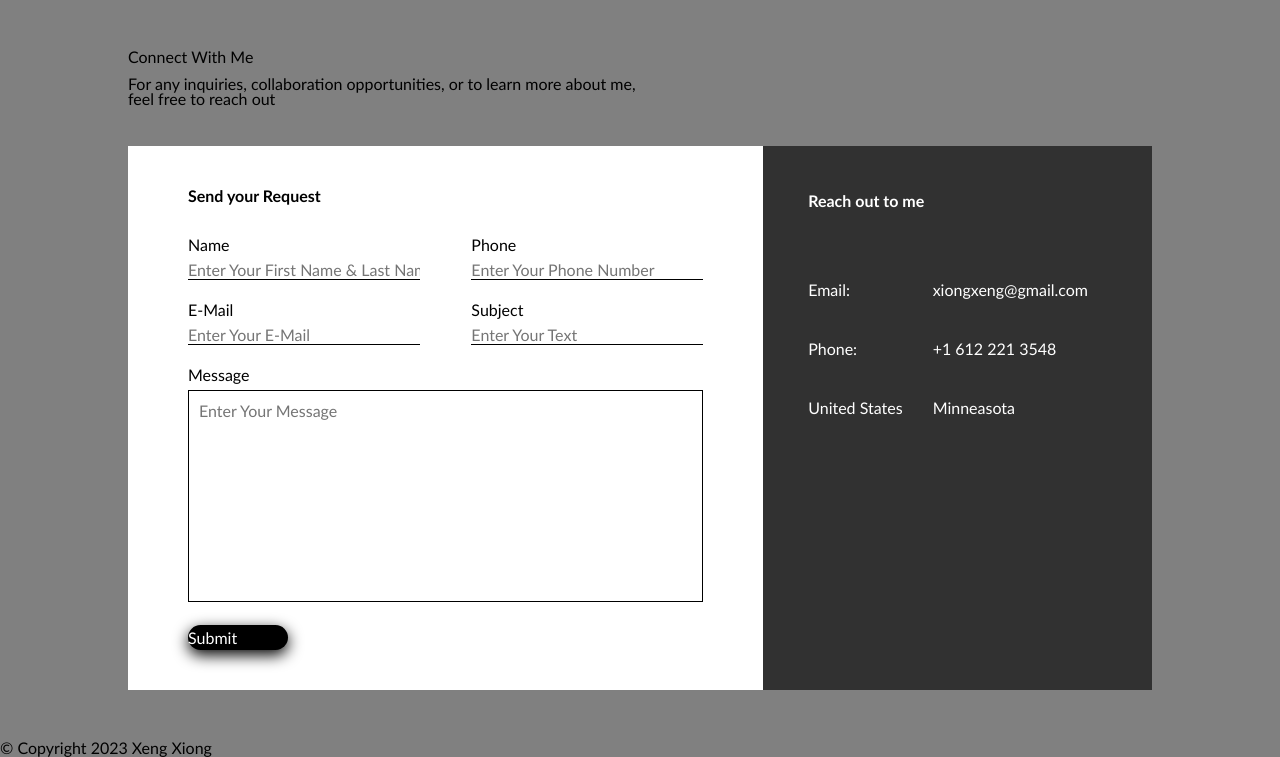
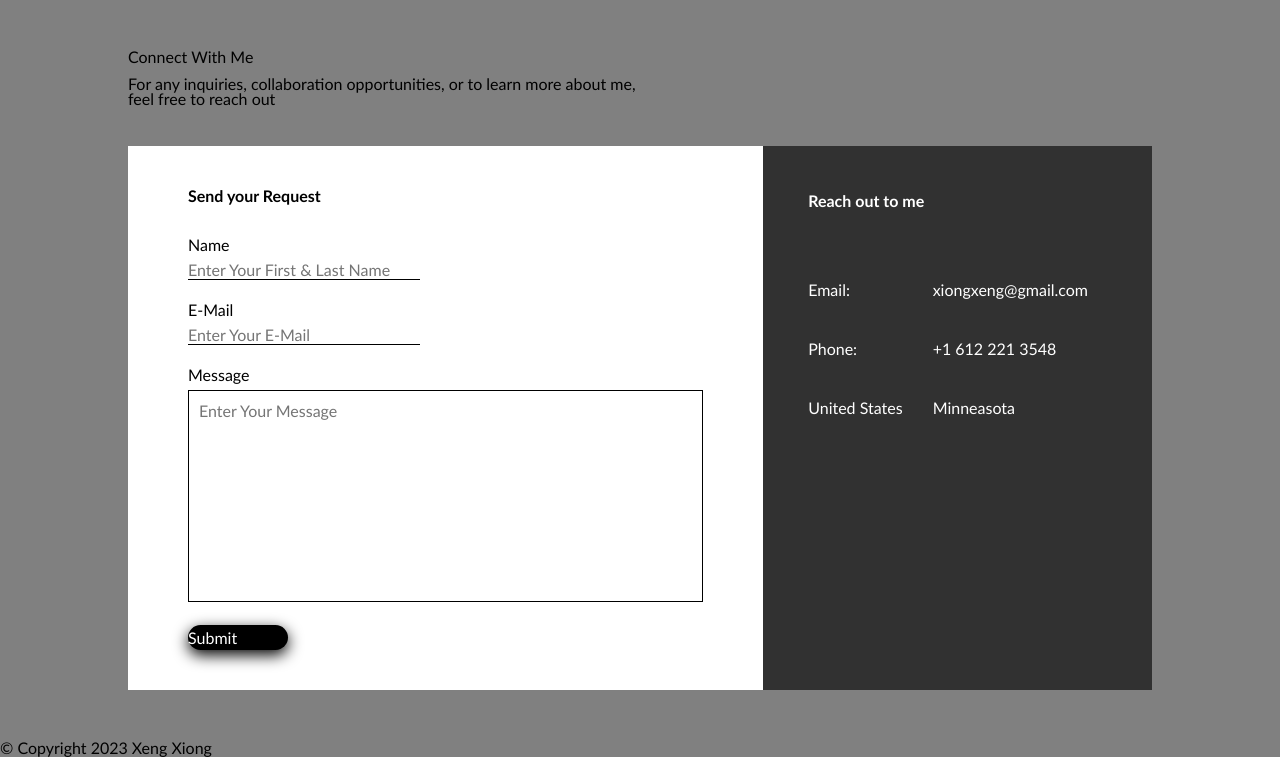
Before and after one commit to Freeway9527/Xxio-Portfolio, a plain HTML site: page public/contact.html in a window 1280 px wide. Shown: the part 65-822 px from the top of the page. Drawn offline with Linux system fonts and the light colour scheme; files that its build step writes are made by us from their sources.

Commit message:
remove subject

```diff
--- a/public/contact.html
+++ b/public/contact.html
@@ -39,21 +39,13 @@
                     <section class="input-row">
                         <section class="input-group">
                             <label>Name</label>
-                            <input type="text" placeholder="Enter Your First Name & Last Name">
-                        </section>
-                        <section class="input-group">
-                            <label>Phone</label>
-                            <input type="text" placeholder="Enter Your Phone Number">
+                            <input type="text" placeholder="Enter Your First & Last Name">
                         </section>
                     </section>
                     <section class="input-row">
                         <section class="input-group">
                             <label>E-Mail</label>
                             <input type="text" placeholder="Enter Your E-Mail">
-                        </section>
-                        <section class="input-group">
-                            <label>Subject</label>
-                            <input type="text" placeholder="Enter Your Text">
                         </section>
                     </section>
 
```
